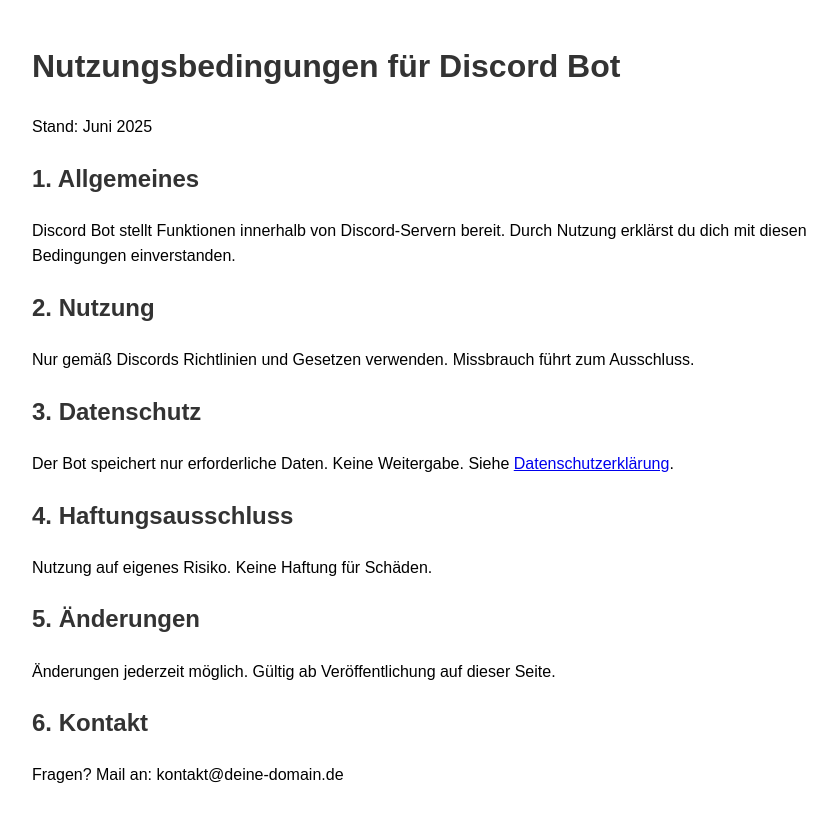
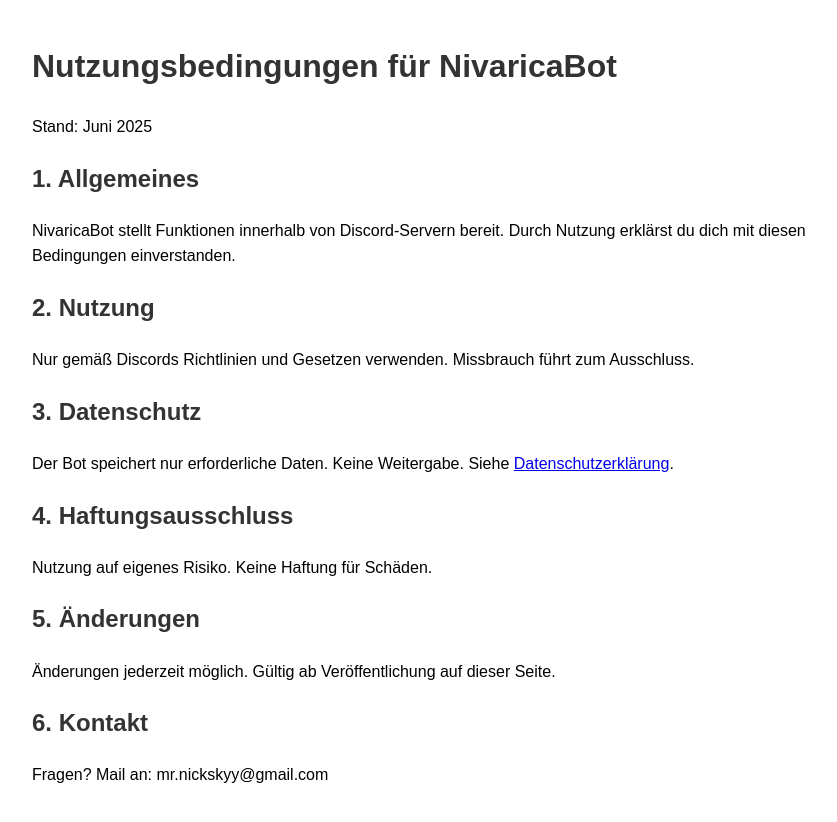
Before and after one commit to MrNicSkyy/NivaricaBot, a plain HTML site: page terms.html in a window 1280 px wide. Shown: the whole page, without its empty margins (208-1045 px from the left). Drawn offline with Linux system fonts and the light colour scheme.

Commit message:
terms.html

```diff
--- a/terms.html
+++ b/terms.html
@@ -3,17 +3,17 @@
 <head>
   <meta charset="UTF-8">
   <meta name="viewport" content="width=device-width, initial-scale=1">
-  <title>Nutzungsbedingungen – Discord Bot</title>
+  <title>Nutzungsbedingungen – NivaricaBot</title>
   <style>
     body { font-family: Arial, sans-serif; max-width: 800px; margin: 0 auto; padding: 20px; line-height: 1.6; }
     h1, h2 { color: #333; }
   </style>
 </head>
 <body>
-  <h1>Nutzungsbedingungen für Discord Bot</h1>
+  <h1>Nutzungsbedingungen für NivaricaBot</h1>
   <p>Stand: Juni 2025</p>
   <h2>1. Allgemeines</h2>
-  <p>Discord Bot stellt Funktionen innerhalb von Discord-Servern bereit. Durch Nutzung erklärst du dich mit diesen Bedingungen einverstanden.</p>
+  <p>NivaricaBot stellt Funktionen innerhalb von Discord-Servern bereit. Durch Nutzung erklärst du dich mit diesen Bedingungen einverstanden.</p>
   <h2>2. Nutzung</h2>
   <p>Nur gemäß Discords Richtlinien und Gesetzen verwenden. Missbrauch führt zum Ausschluss.</p>
   <h2>3. Datenschutz</h2>
@@ -23,6 +23,6 @@
   <h2>5. Änderungen</h2>
   <p>Änderungen jederzeit möglich. Gültig ab Veröffentlichung auf dieser Seite.</p>
   <h2>6. Kontakt</h2>
-  <p>Fragen? Mail an: kontakt@deine-domain.de</p>
+  <p>Fragen? Mail an: mr.nickskyy@gmail.com</p>
 </body>
 </html>
```
